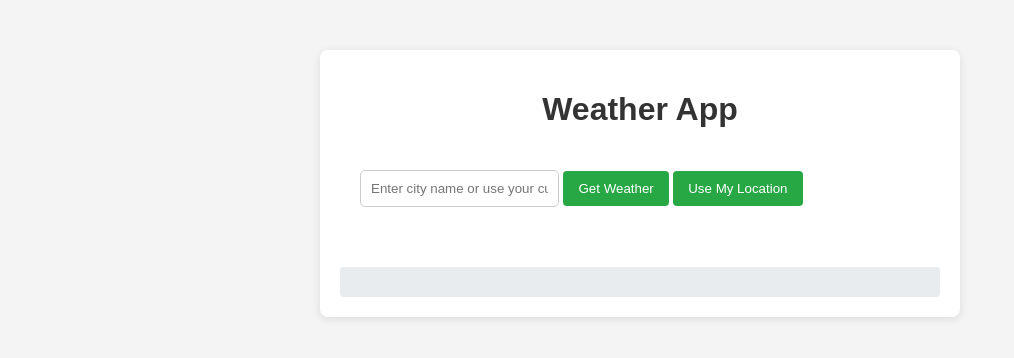
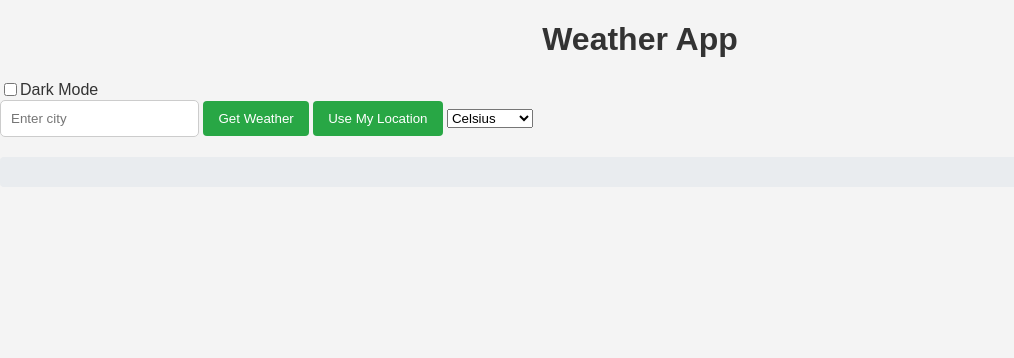
Before and after one commit to Mahmud2123/weatherApi, a plain HTML site: page index.html in a window 1280 px wide. Shown: the whole page, without its empty margins (0-1014 px from the left). Drawn offline with Linux system fonts and the light colour scheme.

Commit message:
Update index.html

```diff
--- a/index.html
+++ b/index.html
@@ -7,15 +7,30 @@
     <link rel="stylesheet" href="index.css">
 </head>
 <body>
-    <div class="container">
-        <h1>Weather App</h1>
-        <div class="input-group">
-            <input type="text" id="city" placeholder="Enter city name or use your current Location">
-            <button id="getWeather">Get Weather</button>
-            <button id="getLocation">Use My Location</button>
-        </div>
-        <div id="weather"></div>
+     <header>
+          <h1>Weather App</h1>
+          <div style="display: flex; align-items: center;">
+              <label class="toggle-switch">
+                  <input type="checkbox" id="toggleDarkMode">
+                  <span class="slider"></span>
+              </label>
+              <span id="modeLabel">Dark Mode</span>
+          </div>
+     </header>
+     <div class="error">
+        <span id="error"></span>
     </div>
+
+    <input type="text" id="city" placeholder="Enter city">
+    <button id="getWeather">Get Weather</button>
+    <button id="getLocation">Use My Location</button>
+    <select id="unitSelect">
+        <option value="metric">Celsius</option>
+        <option value="imperial">Fahrenheit</option>
+    </select>
+
+    <div id="weather"></div>
+    <div id="forecast"></div>
 
     <script src="index.js"></script>
 </body>
```
